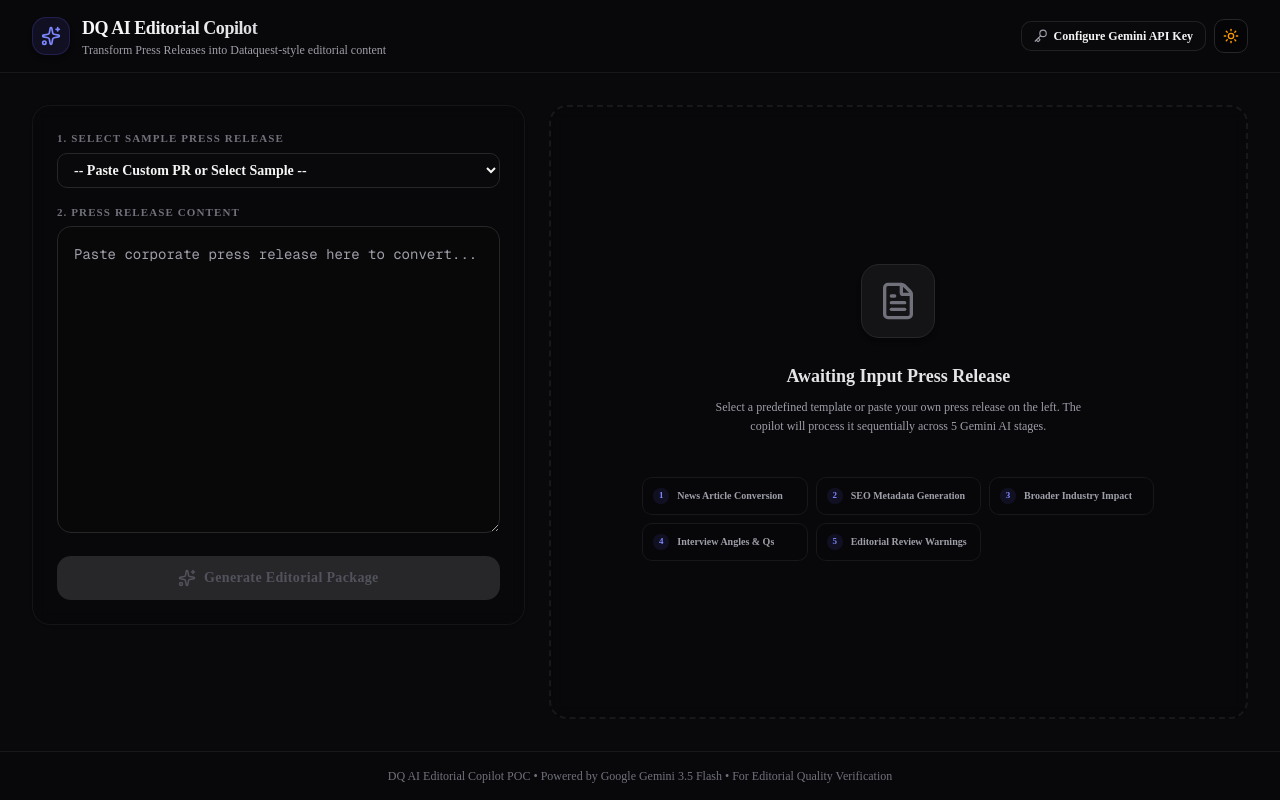
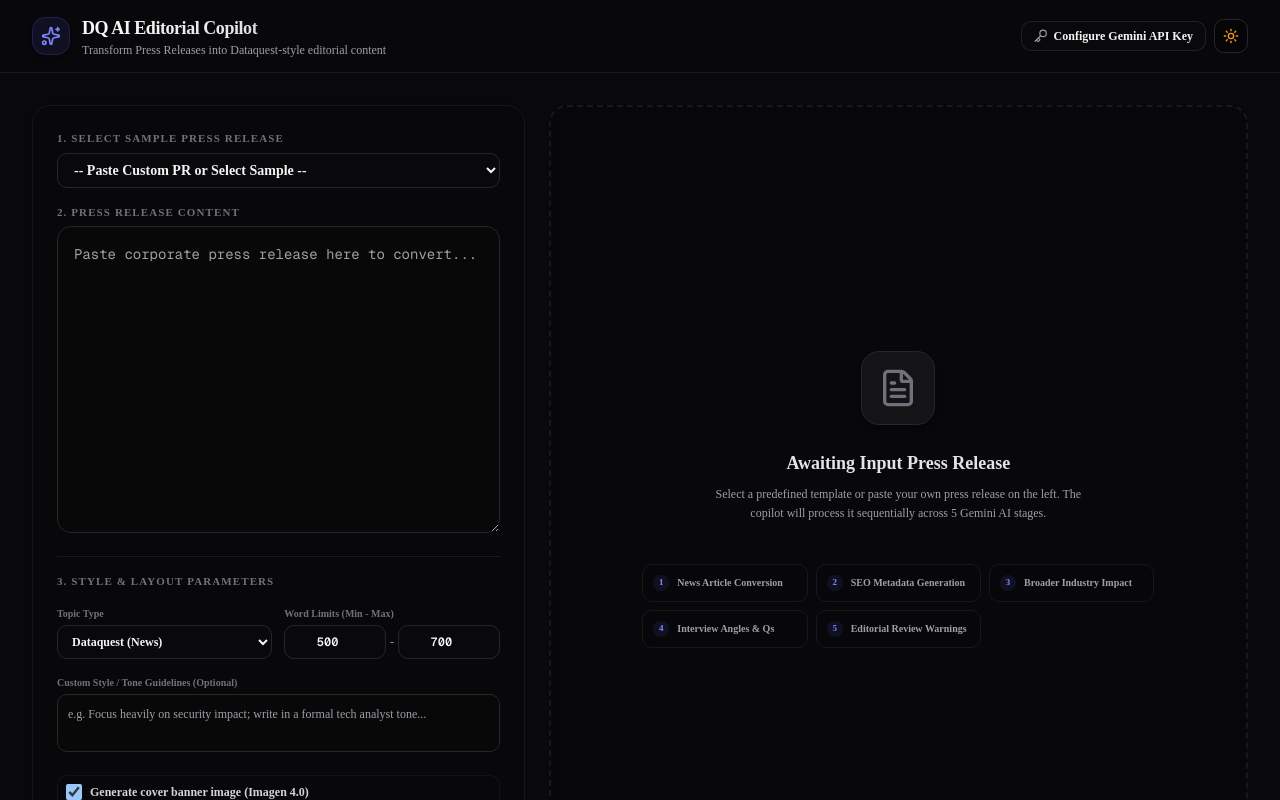
Before and after one commit to Ritikshroff/Article-Genrator, a Next.js app: page / in a window 1280 px wide. Shown: the top 800 px of the page. Built offline with nearby package versions, Linux system fonts and the light colour scheme.

Commit message:
feat: add topic type selection, word count constraints, custom instructions, and Google Imagen banner generation

```diff
--- a/src/app/page.tsx
+++ b/src/app/page.tsx
@@ -23,6 +23,13 @@
   const [stepMessage, setStepMessage] = useState("");
   const [errorMessage, setErrorMessage] = useState("");
   const [packageData, setPackageData] = useState<EditorialPackage>({});
+
+  // Customization parameters
+  const [topicType, setTopicType] = useState<"Dataquest" | "Explainer" | "Investor" | "Blog">("Dataquest");
+  const [minWords, setMinWords] = useState<number>(500);
+  const [maxWords, setMaxWords] = useState<number>(700);
+  const [customPrompt, setCustomPrompt] = useState<string>("");
+  const [generateImage, setGenerateImage] = useState<boolean>(true);
 
   // Load API key from sessionStorage on mount
   useEffect(() => {
@@ -92,6 +99,11 @@
         body: JSON.stringify({
           pressRelease,
           customApiKey: customApiKey.trim() || undefined,
+          topicType,
+          minWords,
+          maxWords,
+          customPrompt,
+          generateImage,
         }),
       });
 
@@ -327,6 +339,88 @@
                 </div>
               </div>
 
+              {/* Parameter Settings */}
+              <div className="space-y-4 pt-4 border-t border-zinc-200/60 dark:border-zinc-800/60">
+                <label className="text-[11px] font-bold text-zinc-400 dark:text-zinc-500 uppercase tracking-widest block">
+                  3. Style & Layout Parameters
+                </label>
+
+                <div className="grid grid-cols-2 gap-3">
+                  {/* Topic Type Selector */}
+                  <div className="space-y-1">
+                    <label className="text-[10px] font-bold text-zinc-500 block">
+                      Topic Type
+                    </label>
+                    <select
+                      value={topicType}
+                      onChange={(e) => setTopicType(e.target.value as any)}
+                      className="w-full text-xs px-2.5 py-2 rounded-lg border border-zinc-200 dark:border-zinc-800 bg-zinc-50 dark:bg-zinc-950 focus:outline-none focus:ring-1 focus:ring-indigo-500 font-semibold cursor-pointer"
+                    >
+                      <option value="Dataquest">Dataquest (News)</option>
+                      <option value="Explainer">Explainer</option>
+                      <option value="Investor">Investor</option>
+                      <option value="Blog">Blog Post</option>
+                    </select>
+                  </div>
+
+                  {/* Word Count Limit */}
+                  <div className="space-y-1">
+                    <label className="text-[10px] font-bold text-zinc-500 block">
+                      Word Limits (Min - Max)
+                    </label>
+                    <div className="flex items-center gap-1">
+                      <input
+                        type="number"
+                        min={100}
+                        max={2000}
+                        value={minWords}
+                        onChange={(e) => setMinWords(parseInt(e.target.value) || 0)}
+                        className="w-full text-xs px-2 py-2 rounded-lg border border-zinc-200 dark:border-zinc-800 bg-zinc-50 dark:bg-zinc-950 focus:outline-none focus:ring-1 focus:ring-indigo-500 text-center font-mono font-semibold"
+                        placeholder="Min"
+                      />
+                      <span className="text-zinc-400 text-xs">-</span>
+                      <input
+                        type="number"
+                        min={200}
+                        max={3000}
+                        value={maxWords}
+                        onChange={(e) => setMaxWords(parseInt(e.target.value) || 0)}
+                        className="w-full text-xs px-2 py-2 rounded-lg border border-zinc-200 dark:border-zinc-800 bg-zinc-50 dark:bg-zinc-950 focus:outline-none focus:ring-1 focus:ring-indigo-500 text-center font-mono font-semibold"
+                        placeholder="Max"
+                      />
+                    </div>
+                  </div>
+                </div>
+
+                {/* Custom Prompt Textarea */}
+                <div className="space-y-1">
+                  <label className="text-[10px] font-bold text-zinc-500 block">
+                    Custom Style / Tone Guidelines (Optional)
+                  </label>
+                  <textarea
+                    placeholder="e.g. Focus heavily on security impact; write in a formal tech analyst tone..."
+                    value={customPrompt}
+                    onChange={(e) => setCustomPrompt(e.target.value)}
+                    rows={2}
+                    className="w-full text-xs p-2.5 rounded-lg border border-zinc-200 dark:border-zinc-800 bg-zinc-50/50 dark:bg-zinc-950/40 focus:outline-none focus:ring-1 focus:ring-indigo-500 leading-normal placeholder:text-zinc-400 font-sans resize-none"
+                  />
+                </div>
+
+                {/* Imagen Banner Checkbox */}
+                <div className="flex items-center gap-2 p-2 rounded-lg border border-zinc-200/60 dark:border-zinc-800/40 bg-zinc-50/30 dark:bg-zinc-900/10">
+                  <input
+                    type="checkbox"
+                    id="generateImage"
+                    checked={generateImage}
+                    onChange={(e) => setGenerateImage(e.target.checked)}
+                    className="rounded border-zinc-300 dark:border-zinc-800 text-indigo-600 focus:ring-indigo-500 w-4 h-4 cursor-pointer"
+                  />
+                  <label htmlFor="generateImage" className="text-xs font-semibold text-zinc-700 dark:text-zinc-300 cursor-pointer select-none">
+                    Generate cover banner image (Imagen 4.0)
+                  </label>
+                </div>
+              </div>
+
               {/* Generate Button CTA */}
               <button
                 onClick={handleGenerate}
@@ -342,7 +436,7 @@
                 <Sparkles className={`w-4.5 h-4.5 ${status === "generating" ? "animate-spin text-indigo-500" : ""}`} />
                 <span>
                   {status === "generating"
-                    ? `Running Prompt Step ${currentStep}/5...`
+                    ? `Running Prompt Step ${currentStep}/${generateImage ? 6 : 5}...`
                     : "Generate Editorial Package"}
                 </span>
               </button>
@@ -409,6 +503,7 @@
                 currentStep={currentStep}
                 stepMessage={stepMessage}
                 status={status}
+                hasImageStep={generateImage}
               />
 
               {/* Dynamic skeleton loader previews */}
@@ -445,6 +540,7 @@
                 stepMessage={stepMessage}
                 status={status}
                 errorMessage={errorMessage}
+                hasImageStep={generateImage}
               />
 
               {/* Fallback output show if partial data exists */}
--- a/src/components/OutputPanel.tsx
+++ b/src/components/OutputPanel.tsx
@@ -47,6 +47,10 @@
   impact?: ImpactData;
   interview?: InterviewData;
   review?: ReviewData;
+  creative?: {
+    base64: string;
+    mimeType: string;
+  };
 }
 
 interface OutputPanelProps {
@@ -275,6 +279,17 @@
                 {packageData.news.subheadline}
               </p>
             </div>
+
+            {packageData.creative && packageData.creative.base64 && (
+              <div className="w-full relative group rounded-xl overflow-hidden border border-zinc-200/80 dark:border-zinc-800/80 shadow-md">
+                <img
+                  src={`data:${packageData.creative.mimeType};base64,${packageData.creative.base64}`}
+                  alt="Article Banner Creative"
+                  className="w-full h-auto max-h-[320px] object-cover transition-transform duration-500 group-hover:scale-[1.01]"
+                />
+                <div className="absolute inset-0 bg-gradient-to-t from-black/25 to-transparent pointer-events-none" />
+              </div>
+            )}
 
             <hr className="border-zinc-200 dark:border-zinc-800" />
 
--- a/src/components/StepProgress.tsx
+++ b/src/components/StepProgress.tsx
@@ -6,6 +6,7 @@
   stepMessage: string;
   status: "idle" | "generating" | "completed" | "error";
   errorMessage?: string;
+  hasImageStep?: boolean;
 }
 
 export const StepProgress: React.FC<StepProgressProps> = ({
@@ -13,6 +14,7 @@
   stepMessage,
   status,
   errorMessage,
+  hasImageStep = true,
 }) => {
   const steps = [
     { id: 1, name: "News Article Generator" },
@@ -20,13 +22,16 @@
     { id: 3, name: "Industry Impact Analysis" },
     { id: 4, name: "Interview Opportunities" },
     { id: 5, name: "Editorial Review Guidelines" },
+    ...(hasImageStep ? [{ id: 6, name: "Header Banner Creative" }] : []),
   ];
 
   const calculatePercentage = () => {
     if (status === "completed") return 100;
-    if (status === "error") return (currentStep - 1) * 20;
+    const stepsCount = steps.length;
+    const stepWeight = 100 / stepsCount;
+    if (status === "error") return (currentStep - 1) * stepWeight;
     if (status === "generating") {
-      return (currentStep - 1) * 20 + 10; // offset for the active step
+      return (currentStep - 1) * stepWeight + (stepWeight / 2); // offset for the active step
     }
     return 0;
   };
```
Also changed, not shown: src/app/api/generate/route.ts (+76 -5 lines).
